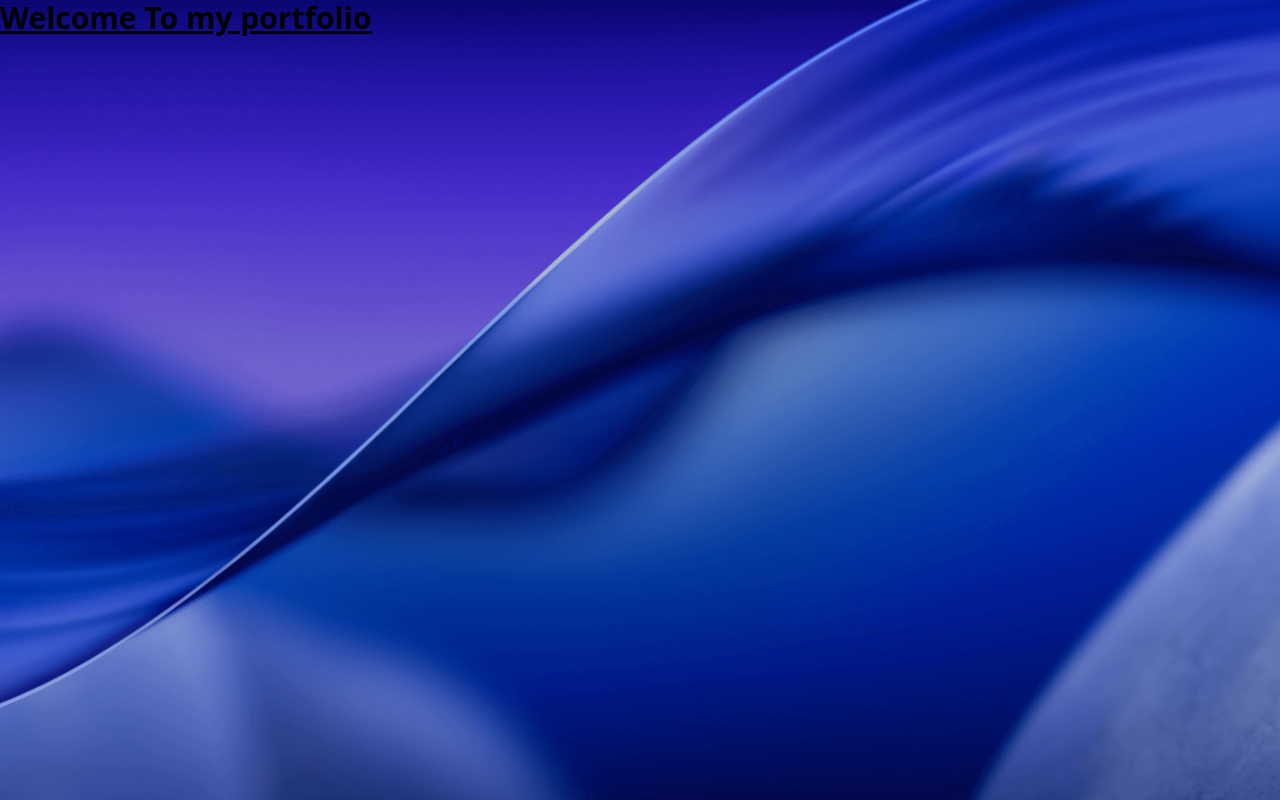
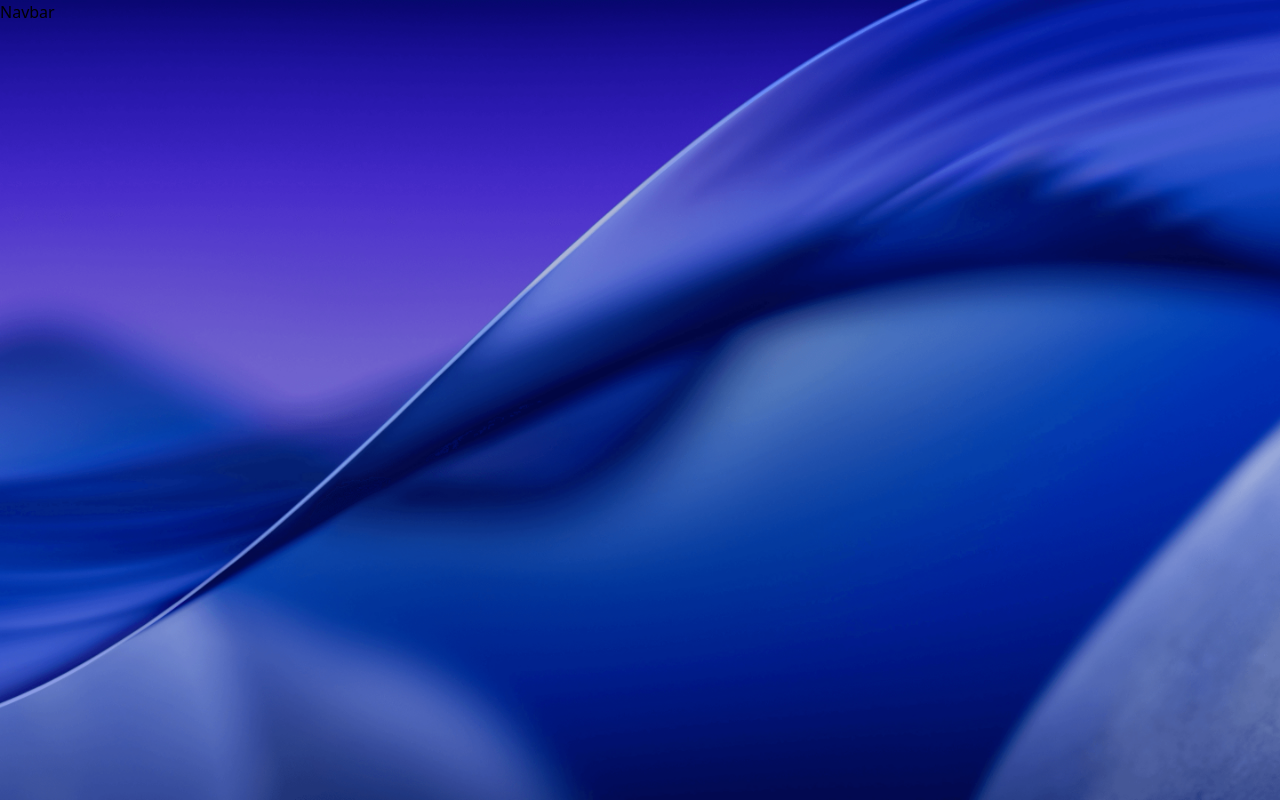
Before and after one commit to SanukaWaravita/MacOS_Portfolio, a React (Vite) app: page / in a window 1280 px wide. Built offline with nearby package versions, Linux system fonts and the light colour scheme; a web font is replaced by a local one.

Commit message:
Added Navbar component to App.jsx

```diff
--- a/src/App.jsx
+++ b/src/App.jsx
@@ -1,8 +1,11 @@
+import Navbar from '#components/Navbar'
 import React from 'react'
 
 const App = () => {
   return (
-    <h1 class="text-3xl font-bold underline">Welcome To my portfolio</h1>
+    <main>
+      <Navbar/>
+    </main>
   )
 }
 
```
